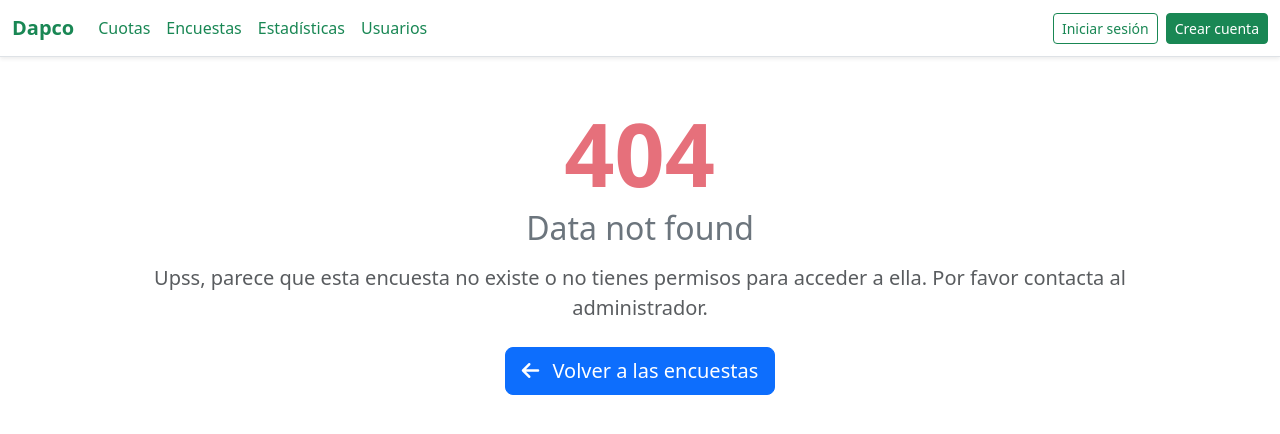
After one commit to candresrpk/dts_dapco_project_v1, a Django app: page /not-found/ in a window 1280 px wide. The commit adds this page. Shown: the top 434 px of the page. Run offline with Django 5.2, Linux system fonts and the light colour scheme; some libraries are stand-ins or nearby versions.

```diff
--- a/core/urls.py
+++ b/core/urls.py
@@ -7,5 +7,4 @@ urlpatterns = [
     # path('', include('my_apps.users.urls')),
     path('', include('my_apps.dapco.urls')),
     path('users/', include('my_apps.users.urls')),
-
 ]
--- a/my_apps/dapco/urls.py
+++ b/my_apps/dapco/urls.py
@@ -6,4 +6,7 @@ app_name = 'dapco'
 urlpatterns = [
     path('', index, name='index'),
     path('encuestas/', encuestas_view, name='encuestas'),
+    path('encuestas/<int:encuesta_id>/', encuesta_detail_view, name='encuesta_detail'),
+    path('encuestas/cuotas/<int:encuesta_id>/', cuotas_encuesta_view, name='cuotas_encuesta'),
+    path('not-found/', not_found_view, name='not_found'),
 ]
--- a/my_apps/dapco/views.py
+++ b/my_apps/dapco/views.py
@@ -1,10 +1,14 @@
-from django.shortcuts import render
+from django.shortcuts import render, redirect
 from .models import *
 
 # Create your views here.
 
 def index(request):
     return render(request, 'dapco/index.html')
+
+
+def not_found_view(request):
+    return render(request, 'dapco/not_found.html')
 
 
 def encuestas_view(request):
@@ -20,3 +24,104 @@ def encuestas_view(request):
     }
 
     return render(request, 'dapco/encuestas.html', context)
+
+
+
+def encuesta_detail_view(request, encuesta_id):
+
+    usuario = request.user
+    user = CustomUser.objects.get(user=usuario)
+    try:
+        encuesta = PermisosEncuestas.objects.get(id=encuesta_id, usuario=user).encuesta
+    except PermisosEncuestas.DoesNotExist:
+        encuesta = None
+    except Exception as e:
+        encuesta = None
+
+    # Si la encuesta no existe o el usuario no tiene permiso, redirigir o mostrar un error
+    if not encuesta or encuesta == None:
+        return redirect('dapco:not_found')
+
+
+    conteo = encuesta.conteo_distribuciones_vs_respuestas()
+
+
+    context = {
+        'encuesta': encuesta,
+        'conteo': conteo,
+    }
+
+    return render(request, 'dapco/encuesta_detail.html', context)
+
+
+def cuotas_encuesta_view(request, encuesta_id):
+    es_htmx = request.headers.get("HX-Request") == "true"
+    edad = request.GET.get('edad')
+    sexo = request.GET.get('sexo')
+    barrio = request.GET.get('barrio')
+    estrato = request.GET.get('estrato')
+
+
+    usuario = request.user
+    user = CustomUser.objects.get(user=usuario)
+    try:
+        encuesta = PermisosEncuestas.objects.get(id=encuesta_id, usuario=user).encuesta
+    except PermisosEncuestas.DoesNotExist:
+        encuesta = None
+    except Exception as e:
+        encuesta = None
+
+    context = {
+        'encuesta': encuesta,
+    }
+
+    # Si la encuesta no existe o el usuario no tiene permiso, redirigir o mostrar un error
+    if not encuesta or encuesta == None:
+        return redirect('dapco:not_found')
+
+    if not es_htmx:
+        edades = Distribucion.objects.filter(encuesta=encuesta).values_list('edad', flat=True).distinct()
+        context['edades'] = edades
+        return render(request, 'dapco/encuesta_cuotas.html', context)
+
+    if not edad and not sexo and not barrio:
+        edades = Distribucion.objects.filter(encuesta=encuesta).values_list('edad', flat=True).distinct()
+        context['edades'] = edades
+        return render(request, 'dapco/partials/_edades.html', context)
+
+    # Caso 2: eligió edad -> mostrar géneros
+    if edad and not sexo:
+        sexos = Distribucion.objects.filter(encuesta=encuesta, edad=edad).values_list('sexo', flat=True).distinct()
+        context['sexos'] = sexos
+        context['edad'] = edad
+        return render(request, 'dapco/partials/_sexos.html', context)
+
+    # Caso 3: eligió edad y género -> mostrar barrios
+    if edad and sexo and not barrio:
+        barrios = Distribucion.objects.filter(encuesta=encuesta, edad=edad, sexo=sexo).values_list('barrio', flat=True).distinct()
+        context['barrios'] = barrios
+        context['edad'] = edad
+        context['sexo'] = sexo
+        return render(request, 'dapco/partials/_barrios.html', context)
+
+    # Caso 4: eligió edad y género y barrios -> mostrar estrato
+    if edad and sexo and barrio:
+        estratos = Distribucion.objects.filter(encuesta=encuesta,edad=edad, sexo=sexo, barrio=barrio).values_list('barrio', flat=True).distinct()
+
+        context['estratos'] = estratos
+        context['edad'] = edad
+        context['sexo'] = sexo
+        context['barrio'] = barrio
+
+        return render(request, 'dapco/partials/_resumen.html', context)
+
+    # Caso 5: eligió todo -> mostrar resumen/final
+    if edad and sexo and barrio:
+        cuota = Distribucion.objects.filter(encuesta=encuesta, edad=edad, sexo=sexo, barrio=barrio, estrato=estrato).first()
+        context['estrato'] = estrato
+        context['cuota'] = cuota
+        context['edad'] = edad
+        context['sexo'] = sexo
+        context['barrio'] = barrio
+
+        return render(request, 'encuestas/partials/_resumen.html', context)
--- a/templates/dapco/encuestas.html
+++ b/templates/dapco/encuestas.html
@@ -10,8 +10,7 @@
         {% for encuesta in encuestas %}
             {% with datos=encuesta.encuesta.conteo_distribuciones_vs_respuestas %}
                 <div class="col-12 col-md-6 col-lg-4 mb-4">
-                    {% comment %} {% url 'detalle_encuesta' encuesta.id %} {% endcomment %}
-                    <a href="" class="text-decoration-none text-dark">
+                    <a href="{% url "dapco:encuesta_detail" encuesta.id %}" class="text-decoration-none text-dark">
                         <div class="card shadow-sm h-100 border-success">
                             <div class="card-body">
                                 <h5 class="card-title text-success">
--- /dev/null
+++ b/templates/dapco/not_found.html
@@ -0,0 +1,34 @@
+{% extends "base.html" %}
+
+{% block title %}404 - Data not found{% endblock %}
+
+{% block content %}
+<div class="container d-flex flex-column justify-content-center align-items-center  text-center">
+    <h1 class="display-1 fw-bold text-danger error-code">404</h1>
+    <h2 class="mb-3 text-secondary">Data not found</h2>
+    <p class="text-muted lead mb-4">
+        Upss, parece que esta encuesta no existe o no tienes permisos para acceder a ella.
+        Por favor contacta al administrador.
+    </p>
+
+    <a href="{% url 'dapco:encuestas' %}" class="btn btn-primary btn-lg">
+        <i class="fas fa-arrow-left me-2"></i> Volver a las encuestas
+    </a>
+</div>
+
+<!-- Animación de los números -->
+<style>
+    .error-code {
+        animation: pulse 1.5s infinite;
+    }
+
+    @keyframes pulse {
+        0% { transform: scale(1); opacity: 1; }
+        50% { transform: scale(1.1); opacity: 0.7; }
+        100% { transform: scale(1); opacity: 1; }
+    }
+</style>
+
+<!-- CDN de Font Awesome para el icono -->
+<link rel="stylesheet" href="https://cdnjs.cloudflare.com/ajax/libs/font-awesome/6.5.0/css/all.min.css">
+{% endblock %}
```
Also changed, not shown: templates/dapco/encuesta_cuotas.html (added, +26 -0 lines), templates/dapco/encuesta_detail.html (added, +38 -0 lines), templates/dapco/partials/_barrios.html (added, +12 -0 lines), templates/dapco/partials/_edades.html (added, +12 -0 lines), templates/dapco/partials/_estrato.html (added, +12 -0 lines), templates/dapco/partials/_resumen.html (added, +8 -0 lines), templates/dapco/partials/_sexos.html (added, +12 -0 lines), templates/dapco/preguntas_encuesta.html (added, +9 -0 lines).
